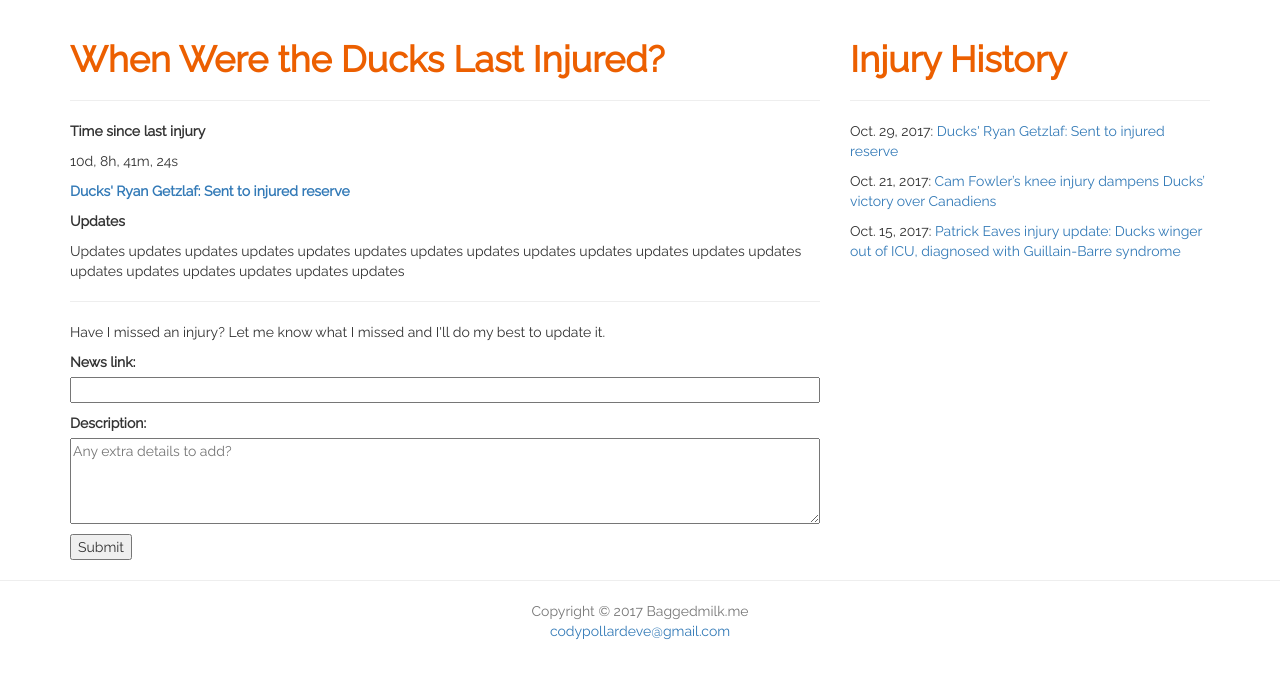
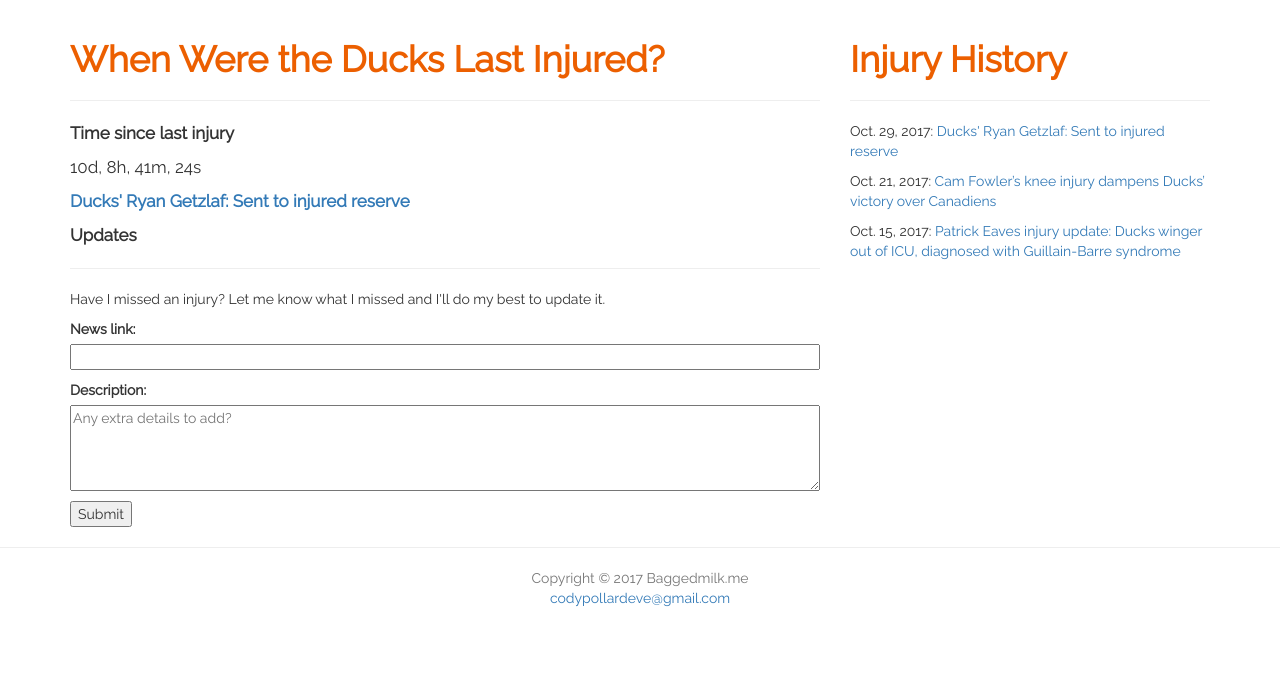
Before and after one commit to CodyPollard/baggedmilk_django, a Django app: page /wwdli/ in a window 1280 px wide. Shown: the part 51-730 px from the top of the page. Run offline with Django 3.2, Linux system fonts and the light colour scheme; data comes from the database, SQL or seed files in the repository; both versions use the stored data as it was after the commit; some libraries are stand-ins or nearby versions.

Commit message:
Style changes to wwdli

```diff
--- a/milk/models.py
+++ b/milk/models.py
@@ -26,7 +26,8 @@
     published = models.BooleanField(default=False)
     last_injury = models.DateTimeField(default=datetime.now())
     news_link = models.CharField(default='', max_length=150)
-    description = models.TextField()
+    news_updates = models.TextField(default='There are no updates at this time.')
+    description = models.TextField(blank=True)
     headline = models.CharField(default=str(last_injury), max_length=150)
 
     def __str__(self):
--- a/milk/static/css/milk.css
+++ b/milk/static/css/milk.css
@@ -112,3 +112,7 @@
 .wwdli {
     color: #EC5F00;
 }
+
+.timer p {
+    font-size: 17px;
+}
--- a/milk/static/js/main.js
+++ b/milk/static/js/main.js
@@ -9,7 +9,7 @@
         var m = Math.floor(timeSince % 3600 / 60);
         var s = Math.floor(timeSince % 60);
         // Format time for display
-        $('.Timer').text(d + "d, " + h + "h, " + m + "m, " + s + "s")
+        $('.timer-clock').text(d + "d, " + h + "h, " + m + "m, " + s + "s")
     }, 1000);
 }
 
--- a/milk/templates/milk/wwdli.html
+++ b/milk/templates/milk/wwdli.html
@@ -5,14 +5,17 @@
 <div class="container">
 	<div class="row">
 	  <div class="col-md-8">
+		  <div class="timer">
 			  <h1 class="wwdli">When Were the Ducks Last Injured?</h1>
 			  <hr>
 			  <p><strong>Time since last injury</strong></p>
-		  <p class="Timer">...</p>
+			  <p class="timer-clock">...</p>
 			  <p><a href="{{ latest_injury.news_link }}"><strong>{{ latest_injury.headline }}</strong></a></p>
 			  <p><strong>Updates</strong></p>
-		  <p>{{ latest_injury.description|safe }}</p>
+			  <p>{{ latest_injury.news_updates|safe }}</p>
 			  <hr>
+		  </div>
+		  <div>
 			  <p>Have I missed an injury? Let me know what I missed and I'll do my best to update it.</p>
 			  <form method="POST">
 				  {% csrf_token %}
@@ -20,6 +23,7 @@
 				  {{ form.errors }}
 				  <input type="submit">
 			  </form>
+		  </div>
 	  </div>
 	  <div class="col-md-4">
 	  	<h1 class="wwdli">Injury History</h1>
```
Also changed, not shown: db.sqlite3, milk/migrations/0007_auto_20171108_1828.py (added). Lines whose indentation alone changed are shown as unchanged.
